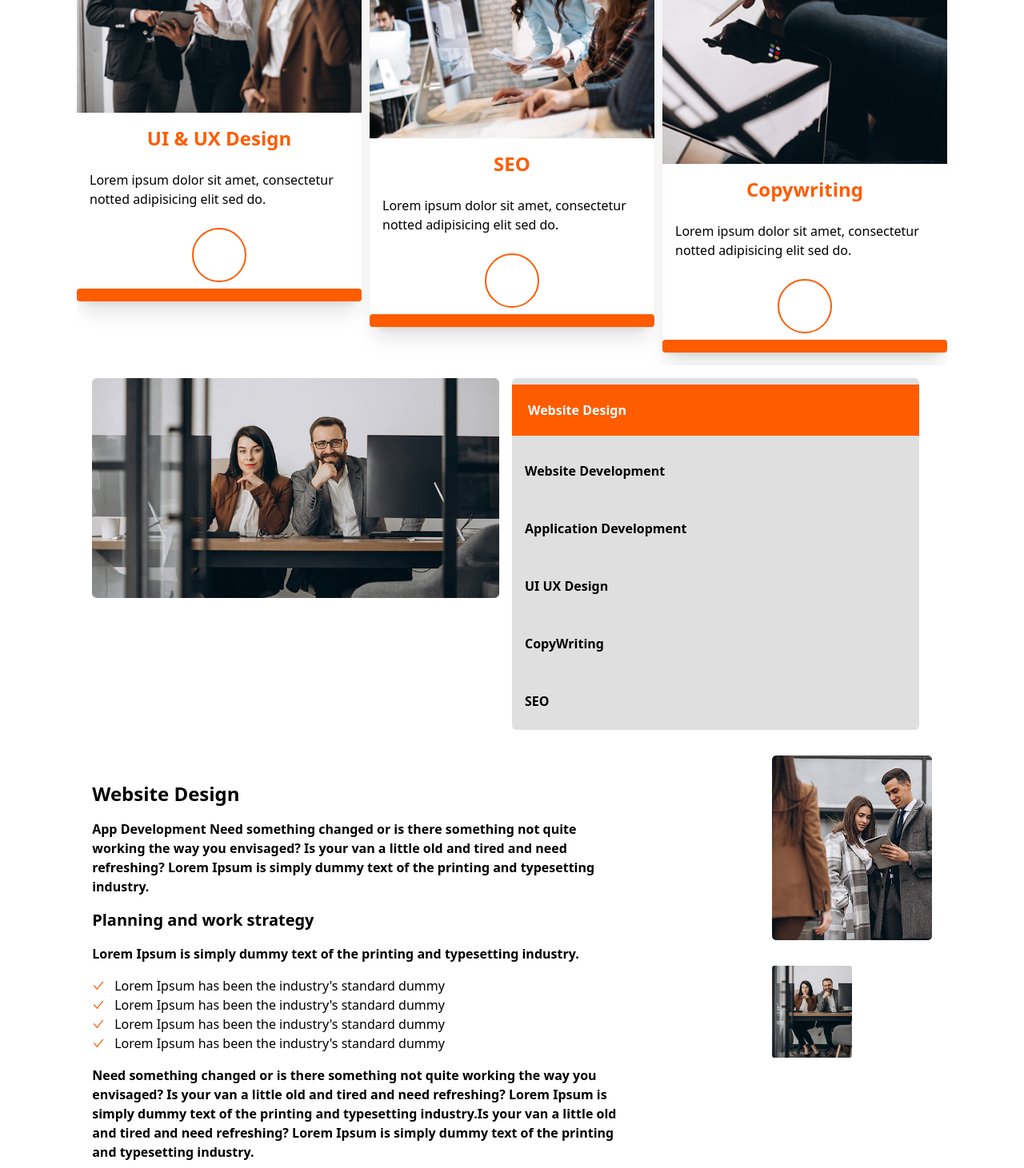
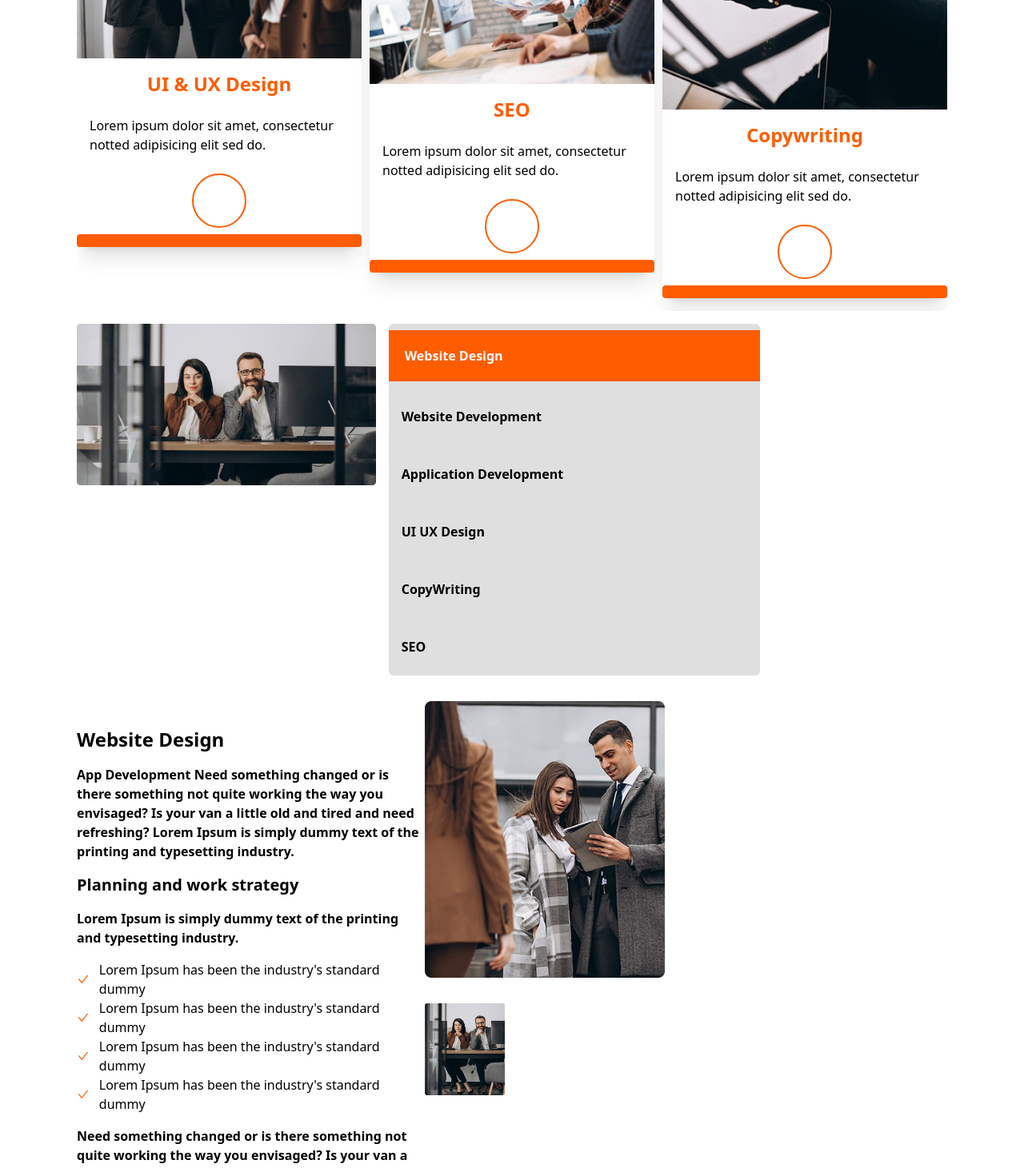
Before and after one commit to superwaih/techdev, a Next.js app: page /services in a window 1280 px wide. Shown: the part 1330-2791 px from the top of the page at 80% size. Built offline with nearby package versions, Linux system fonts and the light colour scheme.

Commit message:
fixed desktop screen

```diff
--- a/components/homepage-components/AboutBanner.jsx
+++ b/components/homepage-components/AboutBanner.jsx
@@ -5,12 +5,12 @@ import { AiOutlineCheck } from "react-icons/ai";
 
 const AboutBanner = () => {
   return (
-    <div className="flex w-[85%] flex-col gap-4 md:flex-row relative justify-between py-12 m-auto ">
+    <div className="flex w-[80%]  flex-col gap-4 md:flex-row relative justify-between py-12 m-auto ">
       <div className="left flex-1">
         <div className="relative">
         <div className="rounded-full absolute  flex flex-col items-center justify-center p-6 lg:p-12 h-24 w-24 lg:h-40 lg:w-40 shadow-md border bg-white">
           <div className="rounded-full md:w-30 p-2 lg:p-8 md:h-30 border-4 border-dashed">
-            <p className="font-bold text-[12px] uppercase text-center leading-5 text-orange">trusted by</p>
+            <p className="font-bold text-[12px]  uppercase text-center leading-5 text-orange">trusted by</p>
             <p className="font-bold text-[12px] uppercase text-black text-center">6,506</p>
           </div>
         </div>
@@ -20,7 +20,7 @@ const AboutBanner = () => {
             src={RoundedImg}
             alt="Image"
           />
-        <div className="rounded-full bottom-0 right-0 md:right-[0%] lg:right-[30%] xl:right-[35%] absolute  flex flex-col items-center justify-center p-8 md:p-12 h-20 w-20 lg:h-32 lg:w-32 shadow-md border bg-orange">
+        <div className="rounded-full bottom-0 right-0 md:right-[0%] lg:right-[30%] 2xl:right-[55%] absolute  flex flex-col items-center justify-center p-8 md:p-12 h-20 w-20 lg:h-32 lg:w-32 shadow-md border bg-orange">
         </div>
         </div>
         <div>
--- a/components/homepage-components/Partners.jsx
+++ b/components/homepage-components/Partners.jsx
@@ -9,7 +9,7 @@ const Partners = () => {
 
 
   return (
-    <div className="bg-[#DBDBDB] z-50 py-6 px-3">
+    <div className="bg-[#DBDBDB] z-50 py-6 px-3 lg:py-12 lg:px-6">
       <h1 className="py-4 text-center font-bold  ">Our Partners</h1>
       <div className="relative m-auto z-50 shadow-md grid grid-cols-2 gap-2 md:grid-cols-4 w-[80%] bg-white rounded-md py-12 px-4">
         <div className="text-center p-2 md:border-b-0 border-b-2 md:border-r-2 border-[#797979]">
@@ -26,7 +26,7 @@ const Partners = () => {
           { mass: 1, tension: 210, friction: 180 },
         ]}
       ></AnimatedNumbers>
-          <p className="font-semibold ">Projects Completed</p>
+          <p className="font-semibold text-xl 2xl:text-4xl">Projects Completed</p>
         </div>
         <div className="text-center p-2 md:border-r-2 md:border-b-0 border-b-2 border-[#797979]">
         <AnimatedNumbers
@@ -42,7 +42,7 @@ const Partners = () => {
           { mass: 1, tension: 210, friction: 180 },
         ]}
       ></AnimatedNumbers>
-          <p className="font-semibold ">Active Clients</p>
+          <p className="font-semibold text-xl 2xl:text-4xl">Active Clients</p>
         </div>
         <div className="text-center p-2 md:border-r-2 border-[#797979]">
         <AnimatedNumbers
@@ -59,7 +59,7 @@ const Partners = () => {
         ]}
       ></AnimatedNumbers>
 
-          <p className="font-semibold ">Cup of Coffee</p>
+          <p className="font-semibold text-xl 2xl:text-4xl ">Cup of Coffee</p>
         </div>
         <div className="text-center">
 
@@ -78,7 +78,7 @@ const Partners = () => {
       ></AnimatedNumbers>
 
 
-            <p className='font-semibold '>Happy Clients</p>
+            <p className='font-semibold text-xl 2xl:text-4xl'>Happy Clients</p>
         </div>
 
         <div className="ball z-2 absolute left-0 bottom-0 rounded-full h-12 w-12">
--- a/components/services-component/AgencyCardsSection.jsx
+++ b/components/services-component/AgencyCardsSection.jsx
@@ -14,7 +14,7 @@ const AgencyCardsSection = () => {
         clickable: true,
       };
   return (
-    <div className='m-auto w-[85%]'>
+    <div className=''>
     <Swiper
 
        modules={[ Navigation, Pagination]}
--- a/components/services-component/DisplayDetail.jsx
+++ b/components/services-component/DisplayDetail.jsx
@@ -10,8 +10,8 @@ const DisplayDetail = ({active, data}) => {
     <>
      {
         active === data.title && (
-           <div className='flex w-full justify-between md:flex-row'>
-             <div className='py-8 max-w-2xl space-y-4'>
+           <div className='w-full flex justify-between md:flex-row'>
+             <div className='py-8 w-full flex-1  space-y-4'>
                 <h3 className='font-bold text-2xl'>
                 {data.title}
                 </h3>
@@ -29,9 +29,9 @@ const DisplayDetail = ({active, data}) => {
                 </ul>
                 <p className='font-semibold'>{data.endingText}</p>
             </div>
-            <div className='md:flex hidden  gap-8 flex-col'>
+            <div className='md:flex w-full flex-1 hidden  gap-8 flex-col'>
                 <Image
-                    width={200}
+                    width={300}
                     height={200}
                     src={Image1}
                     alt=""
--- a/components/services-component/ServiceHeader.jsx
+++ b/components/services-component/ServiceHeader.jsx
@@ -3,7 +3,7 @@ import Link from 'next/link'
 
 const ServiceHeader = () => {
   return (
-    <div className="bg-agency bg-cover flex mb-8 flex-col items-center w-full h-fit min-h-[60vh] bg-center  bg-no-repeat">
+    <div className="bg-agency bg-cover flex mb-8 flex-col items-center w-full h-fit min-h-[40vh] bg-center  bg-no-repeat">
     <nav className='flex py-4  text-orange font-bold'>
         <ul className='flex justify-between gap-3 md:gap-6 m-auto'>
             <Link href={"/"}>
--- a/components/services-component/ServicesStack.jsx
+++ b/components/services-component/ServicesStack.jsx
@@ -7,18 +7,18 @@ const ServicesStack = () => {
     const[activeStack, setActiveStack] = useState("Website Design")
   return (
     <>
-    <section className='m-auto w-[82%] mb-4 py-4 flex flex-col md:flex-row gap-4 justify-evenly '>
-       <div className='w-full'>
+    <section className='md:w-[80%] mb-4 py-4 justify-between flex flex-col md:flex-row gap-4 '>
+       <div className=''>
        <Image
-            width={0}
-            height={0}
+            width={700}
+            height={700}
             objectFit="cover"
             src={Image1}
             alt=""
         />
        </div>
 
-        <div className='bg-[#DFDFDF] rounded-md max-w-2xl flex flex-col justify-between w-full py-2 space-y-4'>
+        <div className='bg-[#DFDFDF] max-w-[550px] rounded-md flex flex-col justify-between w-full py-2 space-y-4'>
             {Stacks.map((data) => (
                 <p
                 onClick={() => setActiveStack(data.title)}
@@ -30,7 +30,8 @@ const ServicesStack = () => {
 
         </div>
     </section>
-    <div className='m-auto w-[82%] mb-4 flex flex-col md:flex-row gap-4 justify-evenly '>
+
+    <div className='mb-4 md:w-[80%] flex flex-col md:flex-row gap-4 justify-between '>
     {StacksDesc.map((data) => (
                 <DisplayDetail active={activeStack} data={data} />
             ))}
--- a/pages/contact/index.jsx
+++ b/pages/contact/index.jsx
@@ -15,11 +15,11 @@ const index = () => {
         <meta name="description" content="Generated by create next app" />
         <link rel="icon" href="/favicon.ico" />
       </Head>
-      <main className='space-y-5'>
+      <main className='space-y-5 '>
         <AboutHeader />
        <Address />
 
-       <div className='p-12 grid place-content-center'>
+       <div className='p-12 grid place-content-center '>
        <Image
           width={1000}
           height={1000}
--- a/pages/services/index.jsx
+++ b/pages/services/index.jsx
@@ -18,12 +18,15 @@ const index = () => {
         <meta name="description" content="Generated by create next app" />
         <link rel="icon" href="/favicon.ico" />
       </Head>
-      <main className='max-w-[1920px] flex flex-col'>
-        <ServiceHeader type={"nobanner"} />
+      <main className='flex flex-col'>
+      <ServiceHeader type={"nobanner"} />
+
+        <div className='flex flex-col m-auto w-[85%]'>
         <AgencyCardsSection />
         <ServicesStack />
 
         <ShowCase />
+        </div>
         <Feedback services />
         <Business />
         <Footer />
--- a/tailwind.config.js
+++ b/tailwind.config.js
@@ -6,6 +6,12 @@ module.exports = {
   ],
   theme: {
     extend: {
+      screens: {
+        sm: '640px',
+        md: '768px',
+        lg: '1024px',
+        xl: '1300px',
+      },
       colors: {
         orange: '#FF5C00',
         grey: {
```
Also changed, not shown: components/homepage-components/Hero.jsx (+12 -10 lines).
